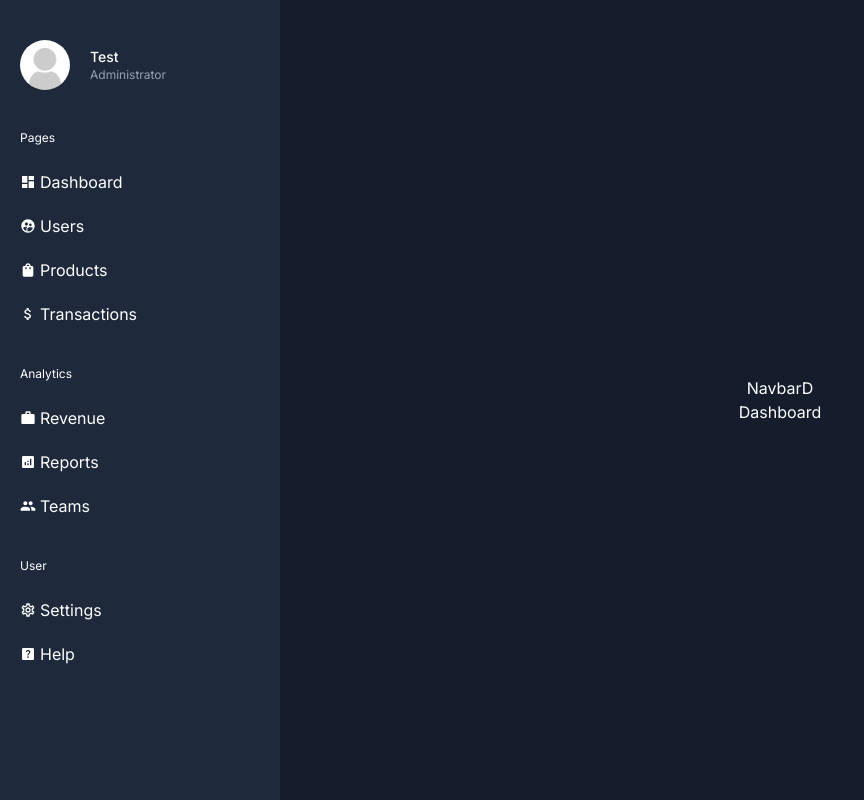
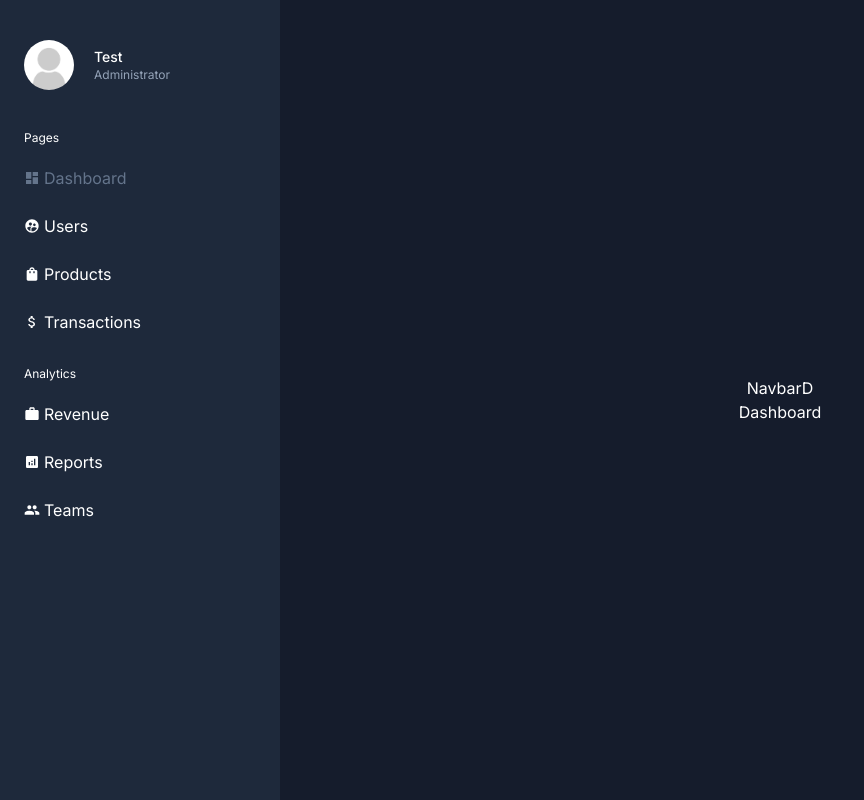
Before and after one commit to meysam-gheitasi/admin-dashboard-responsive, a Next.js app: page /dashboard in a window 1280 px wide. Shown: the whole page, without its empty margins (0-864 px from the left). Built offline with nearby package versions, Linux system fonts and the light colour scheme.

Commit message:
Creating a hover style on the menu options and the possibility of having the address of the page that is being displayed so that the option to go to the same page can be disabled.

```diff
--- a/app/components/ui/dashboard/sidebar/MenuLink.tsx
+++ b/app/components/ui/dashboard/sidebar/MenuLink.tsx
@@ -1,10 +1,14 @@
+"use client"
+
 import Link from "next/link"
-
+import { usePathname } from "next/navigation"
 
 export default function MenuLink({ item }) {
 
+    const pathname = usePathname()
+
     return (
-        <Link href={item.path} className={`flex-start !items-center gap-x-1 !text-md `}>
+        <Link href={item.path} className={`flex-start !items-center gap-x-1 w-56 !text-md hover:bg-slate-600 rounded-sm py-3 ps-1 ${pathname === item.path && `text-slate-500 hover:bg-inherit hover:cursor-default`}`}>
             <span className="">
                 {item.icon}
             </span>
--- a/app/components/ui/dashboard/sidebar/SidebarD.tsx
+++ b/app/components/ui/dashboard/sidebar/SidebarD.tsx
@@ -65,39 +65,24 @@ export default function SidebarD() {
         },
       ],
     },
-    {
-      title: "User",
-      list: [
-        {
-          title: "Settings",
-          path: "/dashboard/settings",
-          icon: <MdOutlineSettings />,
-        },
-        {
-          title: "Help",
-          path: "/dashboard/help",
-          icon: <MdHelpCenter />,
-        },
-      ],
-    },
   ];
 
   return (
     <div className="flex-start flex-col gap-y-5 sticky top-10">
-      <div>
+      <div className='ps-1'>
         {USERS_INFO.map(item => (
           <UserSide key={item.title} user={item} />
         ))}
       </div>
-      <ul className='flex-start flex-col gap-y-5'>
+      <ul className='flex-start flex-col'>
         {menuItems.map(items => (
-          <li className='flex-start flex-col gap-y-5' key={items.title}>
-            <span className="flex-start text-xs pt-5 pb-1">
+          <li className='flex-start flex-col' key={items.title}>
+            <span className="flex-start text-xs pt-5 pb-2 ps-1">
               {items.title}
             </span>
-            {items.list.map(item => (
-              <MenuLink item={item} key={item.title} />
-            ))}
+              {items.list.map(item => (
+                <MenuLink item={item} key={item.title} />
+              ))}
           </li>
         ))}
       </ul>
```
